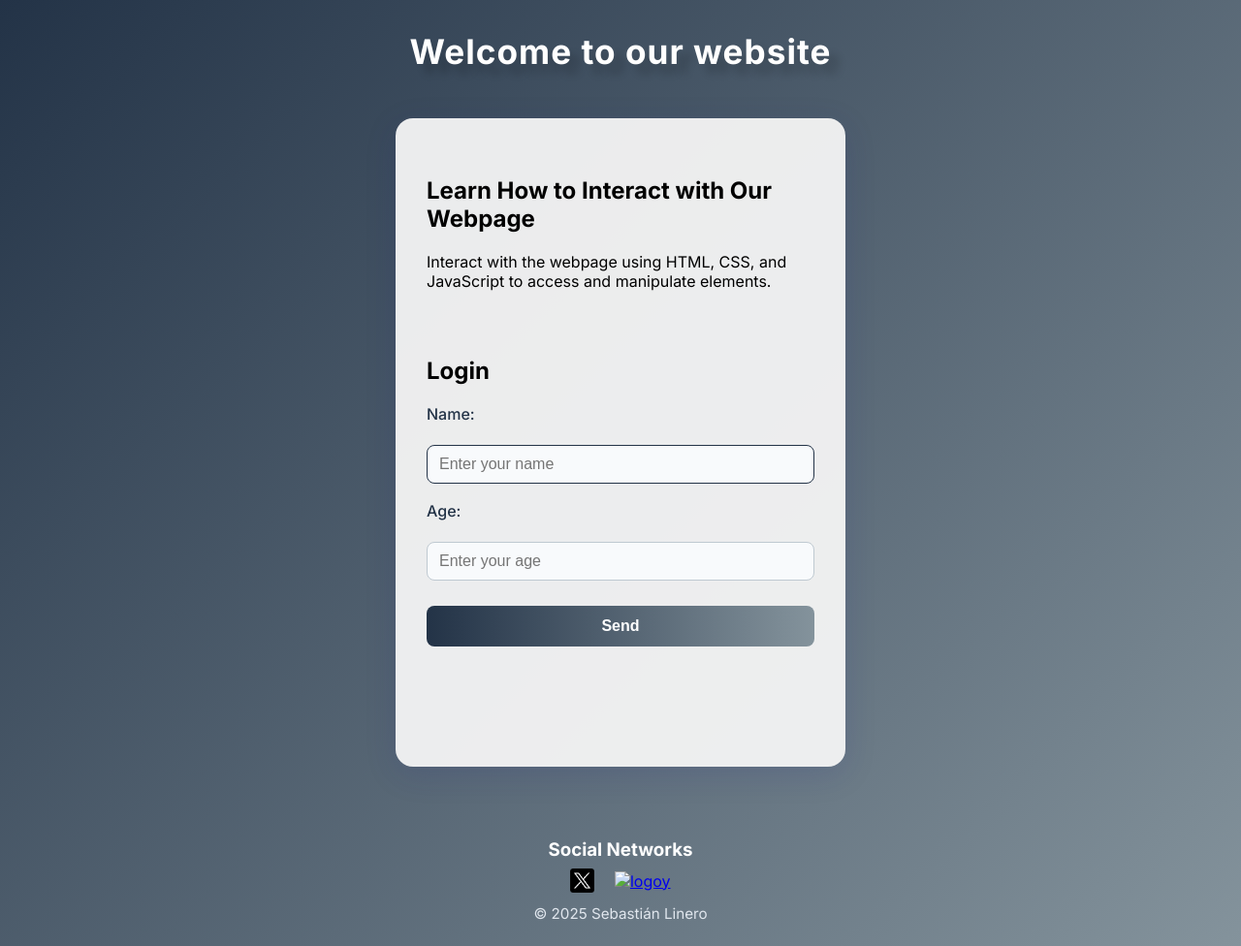
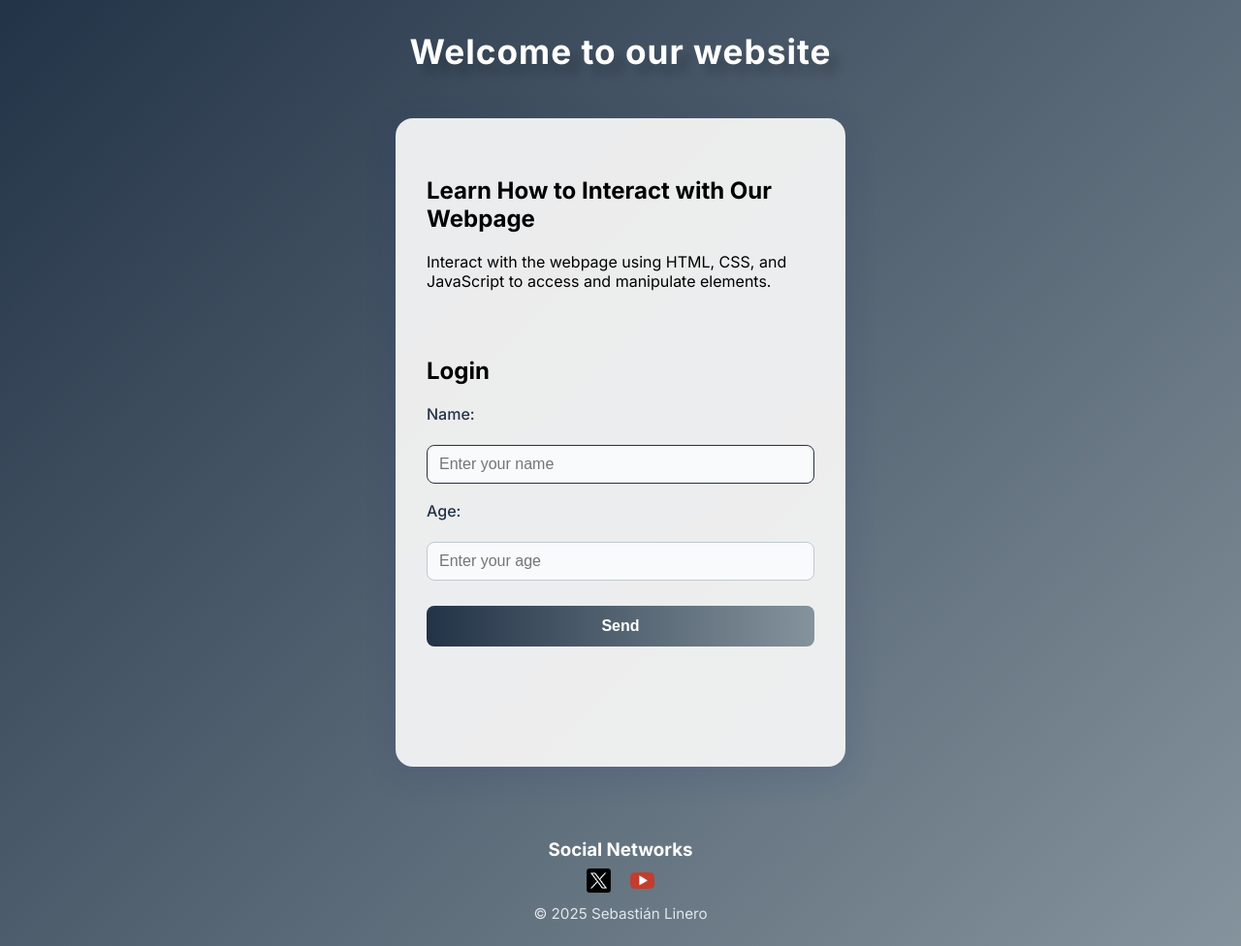
Before and after one commit to SlineroDC/user_Form_M3W1, a plain HTML site: page index.html in a window 1280 px wide. Shown: the whole page at 97% size. Drawn offline with Linux system fonts and the light colour scheme; the site is published under a folder, as on GitHub Pages, so addresses that start at the root find nothing.

Commit message:
fix: repair the footer

```diff
--- a/index.html
+++ b/index.html
@@ -58,7 +58,7 @@
         <article id="redes">
             <h3>Social Networks</h3>
             <a href="https://x.com/?lang=es" target="_blank"><img class="redes-sociales" src="./src/img/x-logo.png" alt="logox"></a>
-            <a href="https://www.youtube.com/?app=desktop&hl=es" target="_blank"><img class="redes-sociales" src="/src/img/youtube-logo.png" alt="logoy"></a>
+            <a href="https://www.youtube.com/?app=desktop&hl=es" target="_blank"><img class="redes-sociales" src="./src/img/youtube-logo.png" alt="logoy"></a>
         </article>
 
         <p class="copy">&copy; 2025 Sebastián Linero</p>
```
